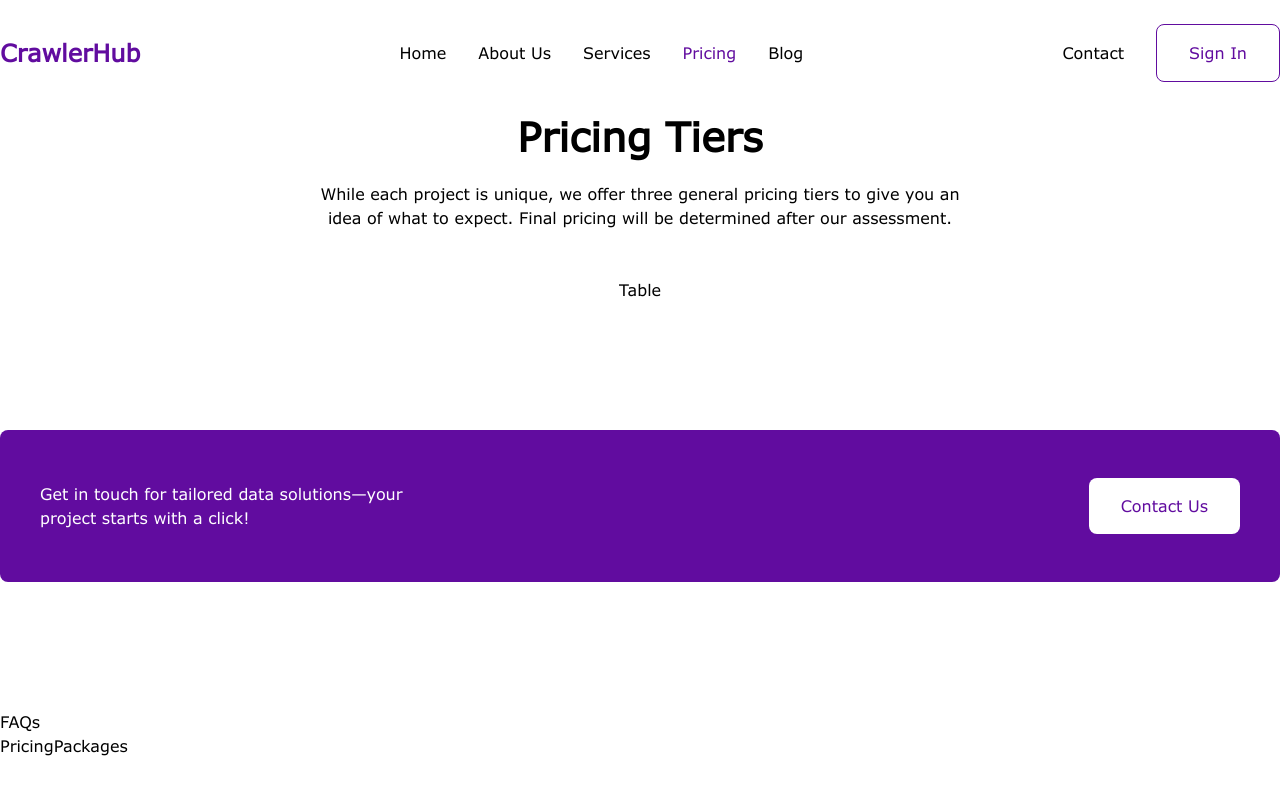
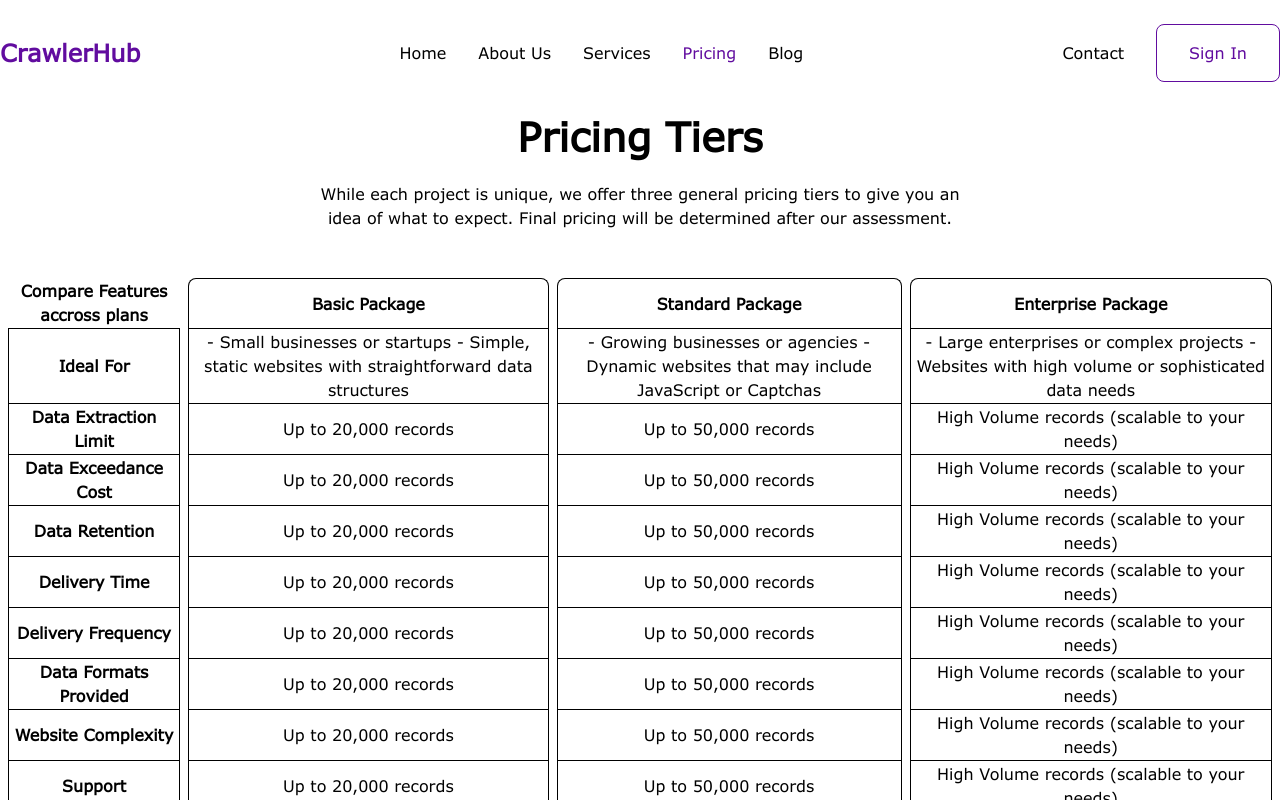
Before and after one commit to beecodeguy/crawlhub, a Next.js app: page /pricing in a window 1280 px wide. Shown: the top 800 px of the page. Built offline with nearby package versions, Linux system fonts and the light colour scheme.

Commit message:
working on pricing table

```diff
--- /dev/null
+++ b/src/app/(webpage)/pricing/_components/PricingTiers/PricingInfo.tsx
@@ -0,0 +1,16 @@
+import React from "react";
+
+const PricingInfo = () => {
+  return (
+    <div className="flex flex-col gap-2 w-[654px] items-center">
+      <span className="typography-h2">Pricing Tiers</span>
+      <p className="typography-h5 text-center">
+        While each project is unique, we offer three general pricing tiers to
+        give you an idea of what to expect. Final pricing will be determined
+        after our assessment.
+      </p>
+    </div>
+  );
+};
+
+export default PricingInfo;
--- /dev/null
+++ b/src/app/(webpage)/pricing/_components/PricingTiers/PricingTable/THead.tsx
@@ -0,0 +1,14 @@
+import React from "react";
+
+const THead = () => {
+  return (
+    <tr>
+      <th>Compare Features accross plans</th>
+      <th className="border-x border-t border-[#000000]">Basic Package</th>
+      <th className="border-x border-t border-[#000000]">Standard Package</th>
+      <th className="border-x border-t border-[#000000]">Enterprise Package</th>
+    </tr>
+  );
+};
+
+export default THead;
--- /dev/null
+++ b/src/app/(webpage)/pricing/_components/PricingTiers/PricingTable/TRow.tsx
@@ -0,0 +1,21 @@
+import React from "react";
+
+interface IProps {
+  basic: string;
+  enterprise: string;
+  standard: string;
+  title: string;
+}
+
+const TRow: React.FC<IProps> = ({ basic, enterprise, standard, title }) => {
+  return (
+    <tr>
+      <td className="border-t border-x border-[#000000] typography-h5 font-semibold">{title}</td>
+      <td className="border-t border-x border-[#000000]">{basic}</td>
+      <td className="border-t border-x border-[#000000]">{standard}</td>
+      <td className="border-t border-x border-[#000000]">{enterprise}</td>
+    </tr>
+  );
+};
+
+export default TRow;
--- /dev/null
+++ b/src/app/(webpage)/pricing/_components/PricingTiers/PricingTable/index.tsx
@@ -0,0 +1,23 @@
+import React from "react";
+import THead from "./THead";
+import TRow from "./TRow";
+import pricing from "@/constants/pricing";
+
+const PricingTable = () => {
+  return (
+    <div className="pricing-table">
+      <table className="border-separate border-spacing-x-1">
+        <thead>
+          <THead />
+        </thead>
+        <tbody>
+          {pricing.map((x) => (
+            <TRow {...x} key={x.title} />
+          ))}
+        </tbody>
+      </table>
+    </div>
+  );
+};
+
+export default PricingTable;
--- a/src/app/(webpage)/pricing/_components/PricingTiers/index.tsx
+++ b/src/app/(webpage)/pricing/_components/PricingTiers/index.tsx
@@ -1,17 +1,12 @@
 import React from "react";
+import PricingTable from "./PricingTable";
+import PricingInfo from "./PricingInfo";
 
 const PricingTiers = () => {
   return (
     <div className="container mx-auto flex flex-col gap-6 items-center mb-[128px]">
-      <div className="flex flex-col gap-2 w-[654px] items-center">
-        <span className="typography-h2">Pricing Tiers</span>
-        <p className="typography-h5 text-center">
-          While each project is unique, we offer three general pricing tiers to
-          give you an idea of what to expect. Final pricing will be determined
-          after our assessment.
-        </p>
-      </div>
-      <div>Table</div>
+      <PricingInfo />
+      <PricingTable />
     </div>
   );
 };
--- a/src/assets/styles/components/_table.scss
+++ b/src/assets/styles/components/_table.scss
@@ -1,10 +1,11 @@
+.react-table {
   table {
     font-family: Arial, Helvetica, sans-serif;
     border-collapse: collapse;
     width: 100%;
   }
 
-table thead{
+  table thead {
     color: white;
   }
 
@@ -28,3 +29,30 @@ table th {
     text-align: left;
     background-color: #354941;
   }
+}
+
+.pricing-table {
+  table {
+    th,
+    td {
+      text-align: center;
+    }
+    thead {
+      tr {
+        th {
+          border-top-left-radius: 8px;
+          border-top-right-radius: 8px;
+        }
+      }
+    }
+    tbody {
+      tr:last-child {
+        td {
+          border-bottom-left-radius: 8px;
+          border-bottom-right-radius: 8px;
+          border: 1px solid;
+        }
+      }
+    }
+  }
+}
--- a/src/components/table-component.tsx
+++ b/src/components/table-component.tsx
@@ -45,7 +45,7 @@ export function DataTable<TData, TValue>({ columns, data, searchKey }: DataTable
           className="max-w-sm"
         />
       </div>
-      <div className="rounded-md border">
+      <div className="react-table rounded-md border">
         <Table>
           <TableHeader>
             {table.getHeaderGroups().map(headerGroup => (
--- /dev/null
+++ b/src/constants/pricing.ts
@@ -0,0 +1,89 @@
+export default [
+  {
+    title: "Ideal For",
+    basic:
+      "- Small businesses or startups - Simple, static websites with straightforward data structures",
+    standard:
+      "- Growing businesses or agencies - Dynamic websites that may include JavaScript or Captchas",
+    enterprise:
+      "- Large enterprises or complex projects - Websites with high volume or sophisticated data needs",
+  },
+  {
+    title: "Data Extraction Limit",
+    basic: "Up to 20,000 records",
+    standard: "Up to 50,000 records",
+    enterprise: "High Volume records (scalable to your needs)",
+  },
+  {
+    title: "Data Exceedance Cost",
+    basic: "Up to 20,000 records",
+    standard: "Up to 50,000 records",
+    enterprise: "High Volume records (scalable to your needs)",
+  },
+  {
+    title: "Data Retention",
+    basic: "Up to 20,000 records",
+    standard: "Up to 50,000 records",
+    enterprise: "High Volume records (scalable to your needs)",
+  },
+  {
+    title: "Delivery Time",
+    basic: "Up to 20,000 records",
+    standard: "Up to 50,000 records",
+    enterprise: "High Volume records (scalable to your needs)",
+  },
+  {
+    title: "Delivery Frequency",
+    basic: "Up to 20,000 records",
+    standard: "Up to 50,000 records",
+    enterprise: "High Volume records (scalable to your needs)",
+  },
+  {
+    title: "Data Formats Provided",
+    basic: "Up to 20,000 records",
+    standard: "Up to 50,000 records",
+    enterprise: "High Volume records (scalable to your needs)",
+  },
+  {
+    title: "Website Complexity",
+    basic: "Up to 20,000 records",
+    standard: "Up to 50,000 records",
+    enterprise: "High Volume records (scalable to your needs)",
+  },
+  {
+    title: "Support",
+    basic: "Up to 20,000 records",
+    standard: "Up to 50,000 records",
+    enterprise: "High Volume records (scalable to your needs)",
+  },
+  {
+    title: "API Integration",
+    basic: "Up to 20,000 records",
+    standard: "Up to 50,000 records",
+    enterprise: "High Volume records (scalable to your needs)",
+  },
+  {
+    title: "Free Assessment",
+    basic: "Up to 20,000 records",
+    standard: "Up to 50,000 records",
+    enterprise: "High Volume records (scalable to your needs)",
+  },
+  {
+    title: "Web App Access",
+    basic: "Up to 20,000 records",
+    standard: "Up to 50,000 records",
+    enterprise: "High Volume records (scalable to your needs)",
+  },
+  {
+    title: "Cloud Integration",
+    basic: "Up to 20,000 records",
+    standard: "Up to 50,000 records",
+    enterprise: "High Volume records (scalable to your needs)",
+  },
+  {
+    title: "Customization Options",
+    basic: "Up to 20,000 records",
+    standard: "Up to 50,000 records",
+    enterprise: "High Volume records (scalable to your needs)",
+  },
+];
```
Lines whose indentation alone changed are shown as unchanged.
